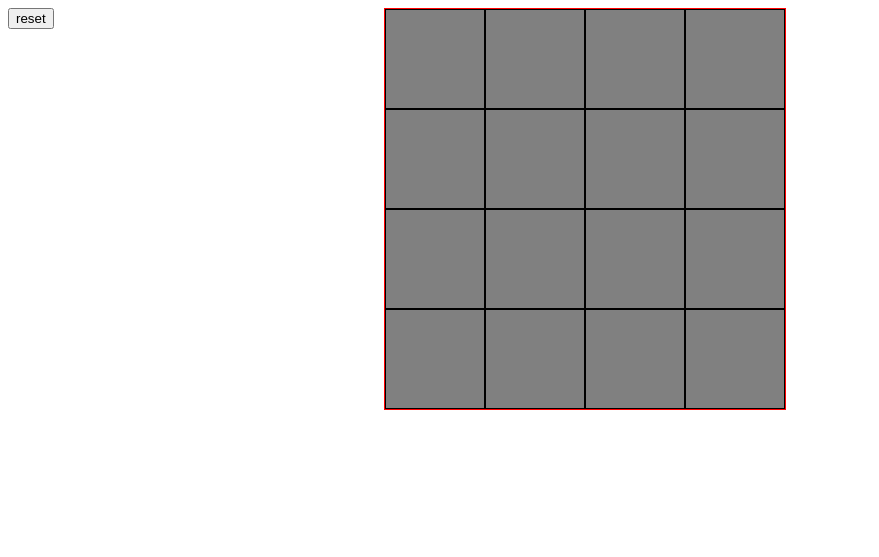
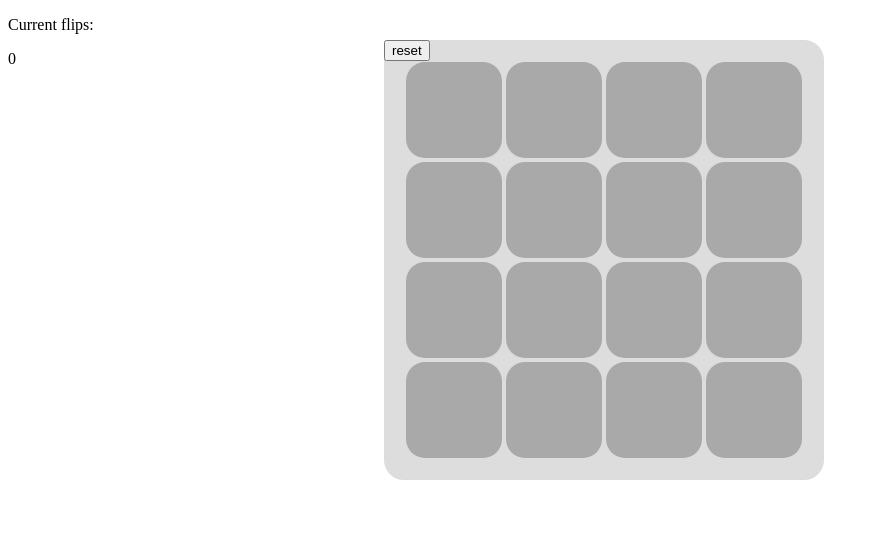
Before and after one commit to pomfy113/js-concentration, a plain HTML site: page index.html in a window 1280 px wide. Shown: the whole page, without its empty margins (0-879 px from the left). Drawn offline with Linux system fonts and the light colour scheme.

Commit message:
Additions - style, reset
Added

```diff
--- a/index.html
+++ b/index.html
@@ -6,6 +6,9 @@
 </head>
 
 <body>
+    <p>Current flips:</p>
+    <p id="score"></p>
+
     <div class='container'>
       <div id='game'>
         <div class='game-square'>
--- a/scripts.js
+++ b/scripts.js
@@ -1,9 +1,11 @@
 var resetButton = document.getElementById("reset-button");
 var gameSquares = [];
 var firstSquare = null;
+var attempts = 0;
+document.getElementById("score").innerHTML = attempts;
+var colors = [];
 
 
-var colors = [];
 for (var i = 0; i < 10; i++) {
   colors.push('square-' + i);
 }
@@ -79,7 +81,6 @@ function setupGame() {
       for (var i = 0; i < array.length; i++) {
         var index = random(randomColors.length);      // Get a random index
         var color = randomColors.splice(index, 1)[0]; // Get the color at that index
-        // Use that color to initialize the GameSquare
         gameSquares.push(new GameSquare(array[i], color));
     }
 }
@@ -103,6 +104,9 @@ function checkGame(gameSquare) {
         }, 400);
       }
       firstSquare = null;
+      attempts += 1
+      document.getElementById("score").innerHTML = attempts;
+
     }
 
     function clearGame() {
@@ -112,6 +116,10 @@ function checkGame(gameSquare) {
       setTimeout(function() {
         randomizeColors();
       }, 500);
+      attempts = 0;
+      document.getElementById("score").innerHTML = attempts;
+
+
     }
 
 setupGame();
--- a/style.css
+++ b/style.css
@@ -1,3 +1,9 @@
+button{
+    position: absolute;
+    left: 30%;
+    top: 5%;
+}
+
 #game {
   align-items: center;
   width: 400px;
@@ -5,16 +11,21 @@
   display: flex;
   flex-direction: row;
   flex-wrap: wrap;
-  border: 1px solid red;
+  border: 20px solid #DDDDDD;
+  background: #DDDDDD;
+  border-radius: 20px;
   position: absolute;
   left: 30%;
+  top: 5%;
 }
 
 .game-square {
   box-sizing: border-box;
-  border: 1px solid #000;
-  width: 100px;
-  height: 100px;
+  margin: 1px;
+  border: 1px solid #DDDDDD;
+  border-radius: 20px;
+  width: 98px;
+  height: 98px;
   position: relative;
   overflow: hidden;
 }
@@ -32,7 +43,7 @@
 }
 
 .game-square > div > div:first-child {
-  background-color: gray;
+  background-color: #A9A9A9;
 }
 
 .flip > div {
```
